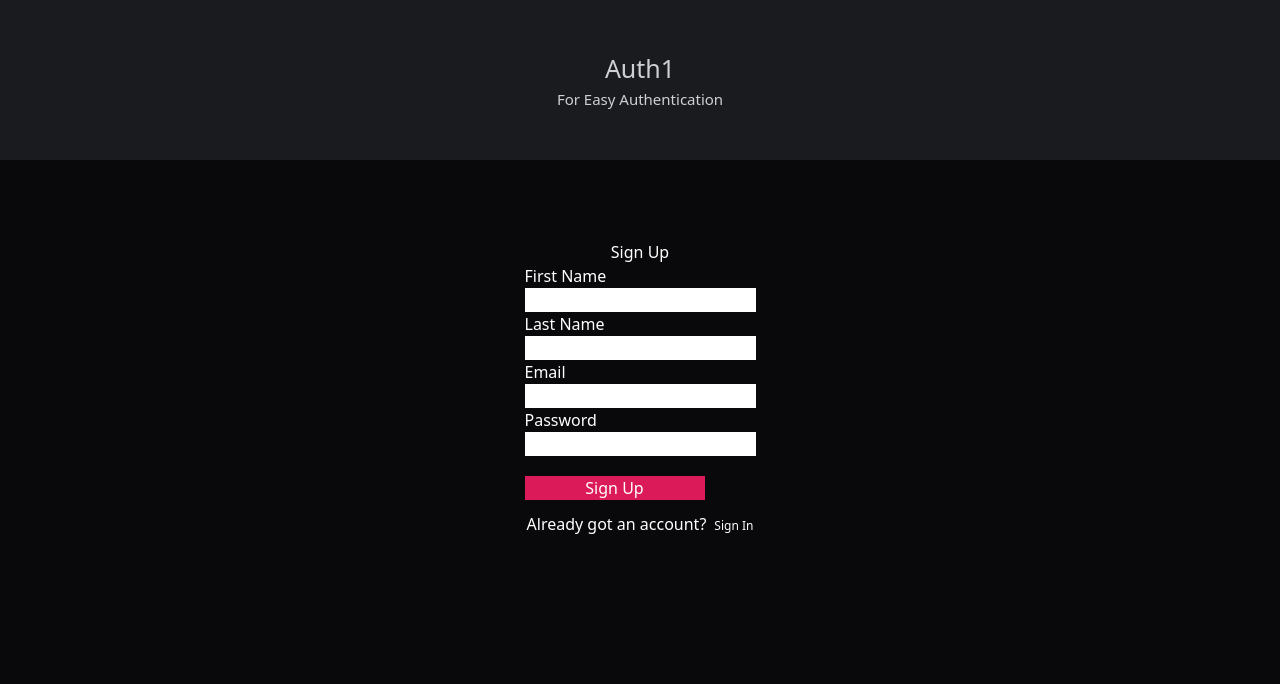
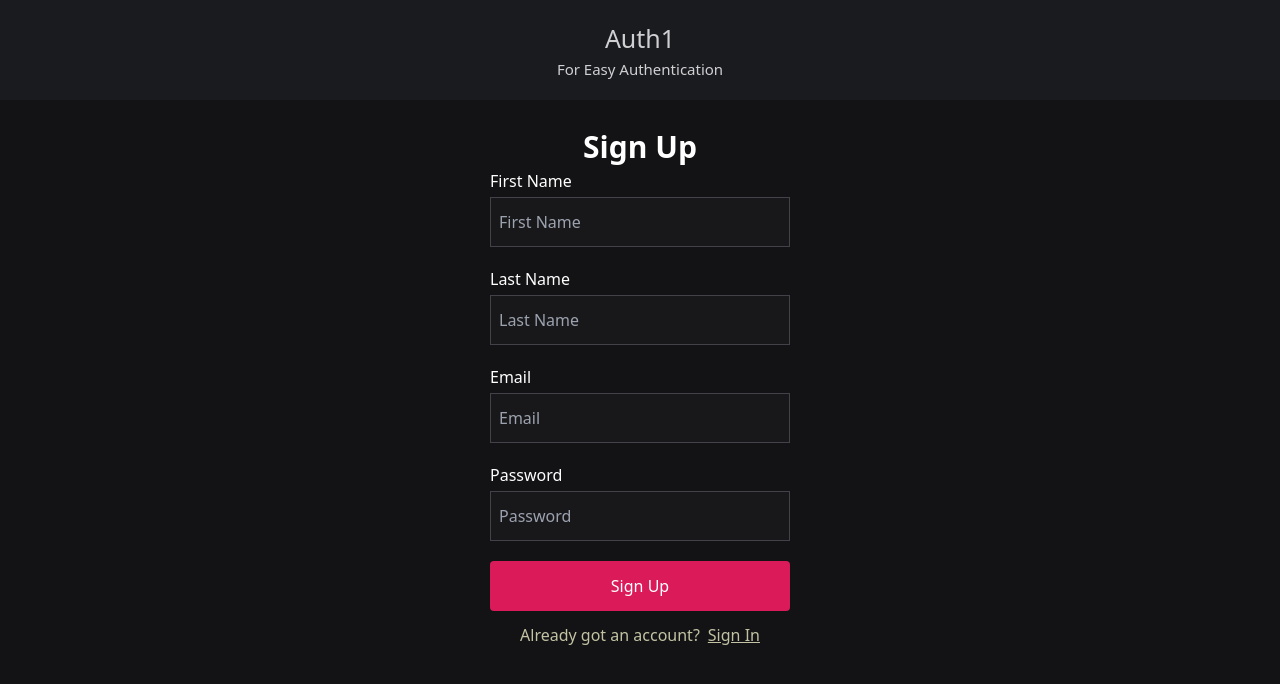
Before and after one commit to kewalkhondekar25/auth1, a React (Vite) app in the folder ui/auth1-ui/: page /signup in a window 1280 px wide. Shown: the top 684 px of the page. Built offline with nearby package versions, Linux system fonts and the light colour scheme.

Commit message:
feat: tailwind css implementated

```diff
--- a/ui/auth1-ui/src/App.jsx
+++ b/ui/auth1-ui/src/App.jsx
@@ -10,7 +10,7 @@ import Profile from "./components/Profile"
 
 function App() {
   return (
-    <div className="bg-[#09090B] text-white h-screen">
+    <div className="bg-[#131315] text-white h-screen">
       <Router>
         <Toaster/>
         <Header/>
--- a/ui/auth1-ui/src/components/ForgetPassword.jsx
+++ b/ui/auth1-ui/src/components/ForgetPassword.jsx
@@ -29,7 +29,8 @@ const ForgetPassword = () => {
 
   return (
     <section className="flex flex-col justify-center place-items-center mt-20">
-      <div>Forget Password</div>
+      <div
+      className="text-[30px] font-bold">Forget Password</div>
       <div>
         <Formik
         initialValues={{
@@ -45,41 +46,33 @@ const ForgetPassword = () => {
             {
               <div>
                 <dl>
-                  <dt>Email</dt>
-                  <dd className='text-black'><Field type="text" name="email"/></dd>
+                  <dt className='mb-1'>Email</dt>
+                  <dd className='text-black'>
+                    <Field type="text" name="email" placeholder="Email"
+                    className="w-[300px] h-[50px] bg-[#18181B] border border-[#424248] pl-2"/>
+                  </dd>
                   <dd className='text-red-500'><ErrorMessage name='email'/></dd>
-                  <dt>New Password</dt>
-                  <dd className='text-black'><Field type="password" name="newPassword"/></dd>
+                  <dt className="mb-1 mt-5">New Password</dt>
+                  <dd className='text-black'>
+                    <Field type="password" name="newPassword" placeholder="New Password"
+                    className="w-[300px] h-[50px] bg-[#18181B] border border-[#424248] pl-2"/>
+                  </dd>
                   <dd className='text-red-500'><ErrorMessage name='newPassword'/></dd>
                 </dl>
                 <button
-                className="bg-[#DB1A5A] w-44 mt-5">Confirm</button>
+                className="bg-[#DB1A5A] w-[300px] h-[50px] mt-5 rounded">Confirm</button>
               </div>
             }
           </Form>
         </Formik>
       </div>
-      {/* <dl>
-        <dt>Email</dt>
-        <dd><input type="text"
-            className="text-black" placeholder="Your Email"
-            onChange={handleEmail} /></dd>
-        <dt>New Password</dt>
-        <dd><input type="password"
-            className="text-black" placeholder="Your New Password"
-            onChange={handlePassword} /></dd>
-      </dl>
-      <button
-        className="bg-[#DB1A5A] w-44 mt-5"
-        onClick={handleForgetPassword}>Confirm</button> */}
-      {/* {error} */}
       <div className="flex justify-center place-items-center mt-10">
-        <Link to="/forgetpassword">
-          <span className="ml-2 text-[12px]">Forget Password?</span>
+        <Link to="/">
+          <span className="text-[#C3C3C6] ml-2">Sign In</span>
         </Link>
         <span className="ml-2 ">|</span>
         <Link to="/signup">
-          <span className="ml-2 text-[12px]">Sign Up</span>
+          <span className="text-[#C3C3C6] ml-2">Sign Up</span>
         </Link>
       </div>
     </section>
--- a/ui/auth1-ui/src/components/Header.jsx
+++ b/ui/auth1-ui/src/components/Header.jsx
@@ -2,7 +2,7 @@ import React from 'react'
 
 const Header = () => {
   return (
-    <nav className='bg-[#1A1B1F] h-40 flex flex-col justify-center place-items-center'>
+    <nav className='bg-[#1A1B1F] h-[100px] flex flex-col justify-center place-items-center'>
         <h1 className='text-[25px] text-[#D0D0D3]'>Auth
           <span className=''>1</span></h1>
         <p className='text-[15px] text-[#D0D0D3]'>For Easy Authentication</p>
--- a/ui/auth1-ui/src/components/LogIn.jsx
+++ b/ui/auth1-ui/src/components/LogIn.jsx
@@ -5,6 +5,7 @@ import {Formik, Form, Field, ErrorMessage} from "formik"
 import * as yup from "yup"
 import {toast} from "react-hot-toast";
 import {useCookies} from "react-cookie"
+import signInImg from '../assets/signIn.svg';
 
 
 const LogIn = () => {
@@ -36,8 +37,8 @@ const LogIn = () => {
   };
 
   return (
-    <section className="flex flex-col justify-center place-items-center mt-20">
-      <div className="text-2xl">Sign In</div>
+    <section className=" relative flex flex-col justify-center place-items-center mt-14">
+      <div className="text-[30px] font-bold">Sign In</div>
       <div>
         <Formik
         initialValues={{
@@ -55,14 +56,20 @@ const LogIn = () => {
             {
               <div>
                 <dl>
-                  <dt>Email</dt>
-                  <dd className="text-black"><Field name="email" type="text" placeholder="Your Email"/></dd>
+                  <dt className="mb-1">Email</dt>
+                  <dd>
+                    <Field name="email" type="text" placeholder="Email"
+                    className="w-[300px] h-[50px] bg-[#18181B] border border-[#424248] pl-2"/>
+                  </dd>
                   <dd className="text-red-500"><ErrorMessage name="email"/></dd>
-                  <dt>Password</dt>
-                  <dd className="text-black"><Field name="password" type="password" placeholder="Your Password"/></dd>
+                  <dt className="mb-1 mt-5">Password</dt>
+                  <dd>
+                    <Field name="password" type="password" placeholder="Password"
+                    className="w-[300px] h-[50px] bg-[#18181B] border border-[#424248] pl-2"/></dd>
                   <dd className="text-red-500"><ErrorMessage name="password"/></dd>
                 </dl>
-                <button className="bg-[#DB1A5A] w-[180px] mt-10">Sign In</button>
+                <button
+                className="bg-[#DB1A5A] w-[300px] h-[50px] mt-5 rounded">Sign In</button>
               </div>
             }
           </Form>
@@ -70,13 +77,19 @@ const LogIn = () => {
       </div>
       <div className="flex justify-center place-items-center mt-10">
         <Link to="/forgetpassword">
-          <span className="ml-2 text-[12px]">Forget Password?</span>
+          <span
+          className="text-[#C3C3C6] ml-2 ">Forget Password?</span>
         </Link>
-        <span className="ml-2 ">|</span>
+        <span className="ml-2 text-[#2C2C30]">|</span>
         <Link to="/signup">
-          <span className="ml-2 text-[12px]">Sign Up</span>
+          <span
+          className="text-[#C3C3C6] ml-2 ">Sign Up</span>
         </Link>
       </div>
+      <img
+      className="absolute bottom-[-144px] -left-8
+      sm:hidden"
+      src={signInImg} height={180} width={180} />
     </section>
   )
 }
--- a/ui/auth1-ui/src/components/SignUp.jsx
+++ b/ui/auth1-ui/src/components/SignUp.jsx
@@ -30,8 +30,8 @@ const SignUp = () => {
   };
 
   return (
-    <section className="flex flex-col justify-center place-items-center mt-20">
-      <div>Sign Up</div>
+    <section className="flex flex-col justify-center place-items-center mt-6">
+      <div className="text-[30px] font-bold">Sign Up</div>
       <div>
         <Formik
         initialValues={{
@@ -51,30 +51,44 @@ const SignUp = () => {
             {
               <div>
                 <dl>
-                  <dt>First Name</dt>
-                  <dd className="text-black"><Field type="text" name="username" /></dd>
+                  <dt className="mb-1">First Name</dt>
+                  <dd>
+                    <Field type="text" name="username" placeholder="First Name"
+                    className="w-[300px] h-[50px] bg-[#18181B] border border-[#424248] pl-2"/>
+                  </dd>
                   <dd className='text-red-500'><ErrorMessage name="username"/></dd>
-                  <dt>Last Name</dt>
-                  <dd className="text-black"><Field type="text" name="fullName"/></dd>
+                  <dt className="mb-1 mt-5">Last Name</dt>
+                  <dd>
+                    <Field type="text" name="fullName" placeholder="Last Name"
+                    className="w-[300px] h-[50px] bg-[#18181B] border border-[#424248] pl-2"/>
+                  </dd>
                   <dd className='text-red-500'><ErrorMessage name="fullName"/></dd>
-                  <dt>Email</dt>
-                  <dd className="text-black"><Field type="email" name="email"/></dd>
+                  <dt className="mb-1 mt-5">Email</dt>
+                  <dd>
+                    <Field type="email" name="email" placeholder="Email"
+                    className="w-[300px] h-[50px] bg-[#18181B] border border-[#424248] pl-2"/>
+                  </dd>
                   <dd className='text-red-500'><ErrorMessage name="email"/></dd>
-                  <dt>Password</dt>
-                  <dd className="text-black"><Field type="password" name="password"/></dd>
+                  <dt className="mb-1 mt-5">Password</dt>
+                  <dd>
+                    <Field type="password" name="password" placeholder="Password"
+                    className="w-[300px] h-[50px] bg-[#18181B] border border-[#424248] pl-2"/>
+                  </dd>
                   <dd className='text-red-500'><ErrorMessage name="password"/></dd>
                 </dl>
                 <button
-                className="bg-[#DB1A5A] w-[180px] mt-5">Sign Up</button>
+                className="bg-[#DB1A5A] w-[300px] h-[50px] mt-5 rounded">Sign Up</button>
               </div>
             }
           </Form>
         </Formik>
       </div>
       <div className="flex justify-center place-items-center mt-3">
-        <span>Already got an account?</span>
+        <span
+        className='text-[#C3C3A4]'>Already got an account?</span>
         <Link to="/">
-          <span className="ml-2 text-[12px]">Sign In</span>
+          <span
+          className="text-[#C3C3A4] ml-2 underline">Sign In</span>
         </Link>
       </div>
     </section>
--- a/ui/auth1-ui/src/main.jsx
+++ b/ui/auth1-ui/src/main.jsx
@@ -4,4 +4,8 @@ import App from './App.jsx'
 import './index.css'
 
 
-ReactDOM.createRoot(document.getElementById('root')).render(<App />)
+ReactDOM.createRoot(document.getElementById('root')).render(
+<>
+<App />
+</>
+)
```
Also changed, not shown: ui/auth1-ui/src/assets/signIn.png (added), ui/auth1-ui/src/assets/signIn.svg (added).
